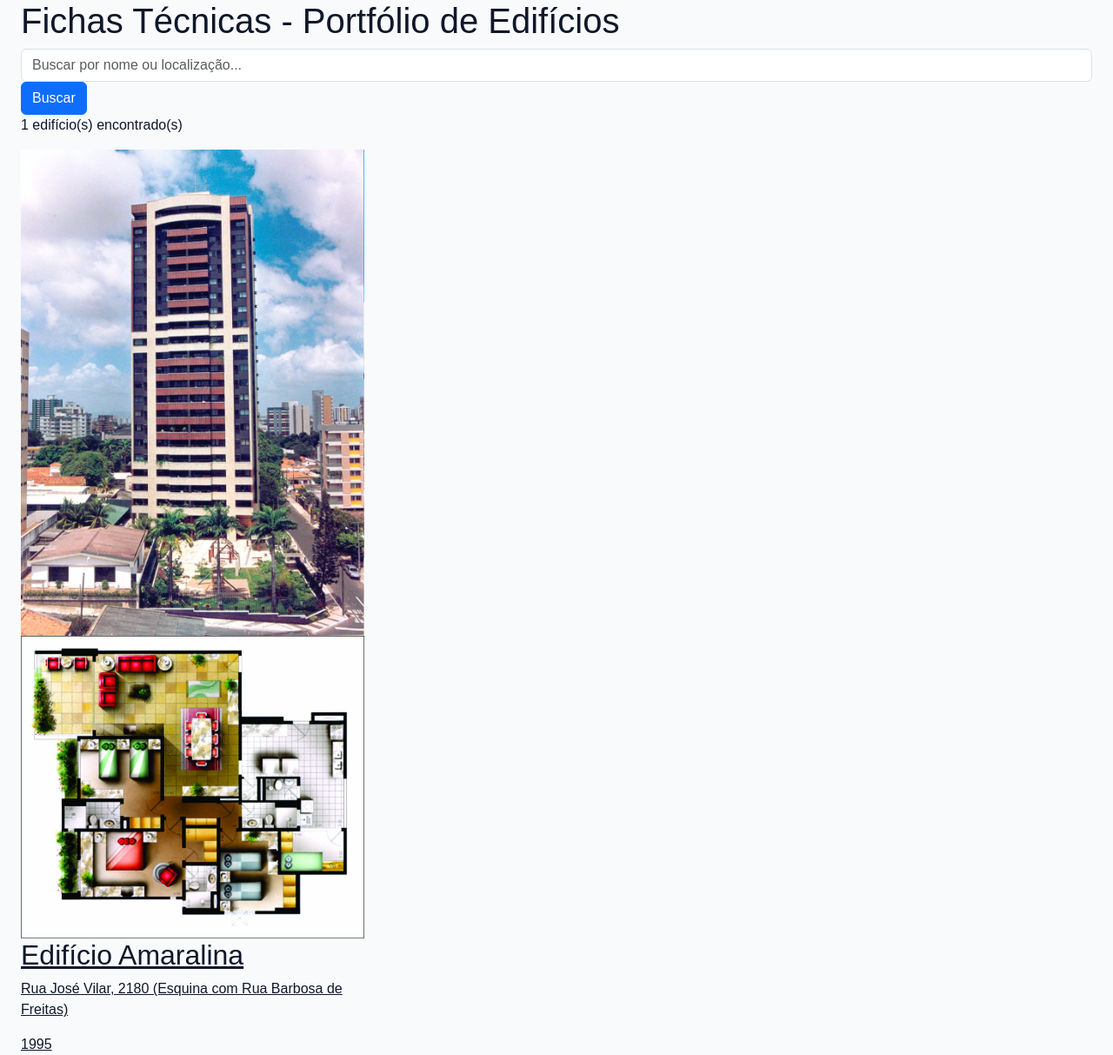
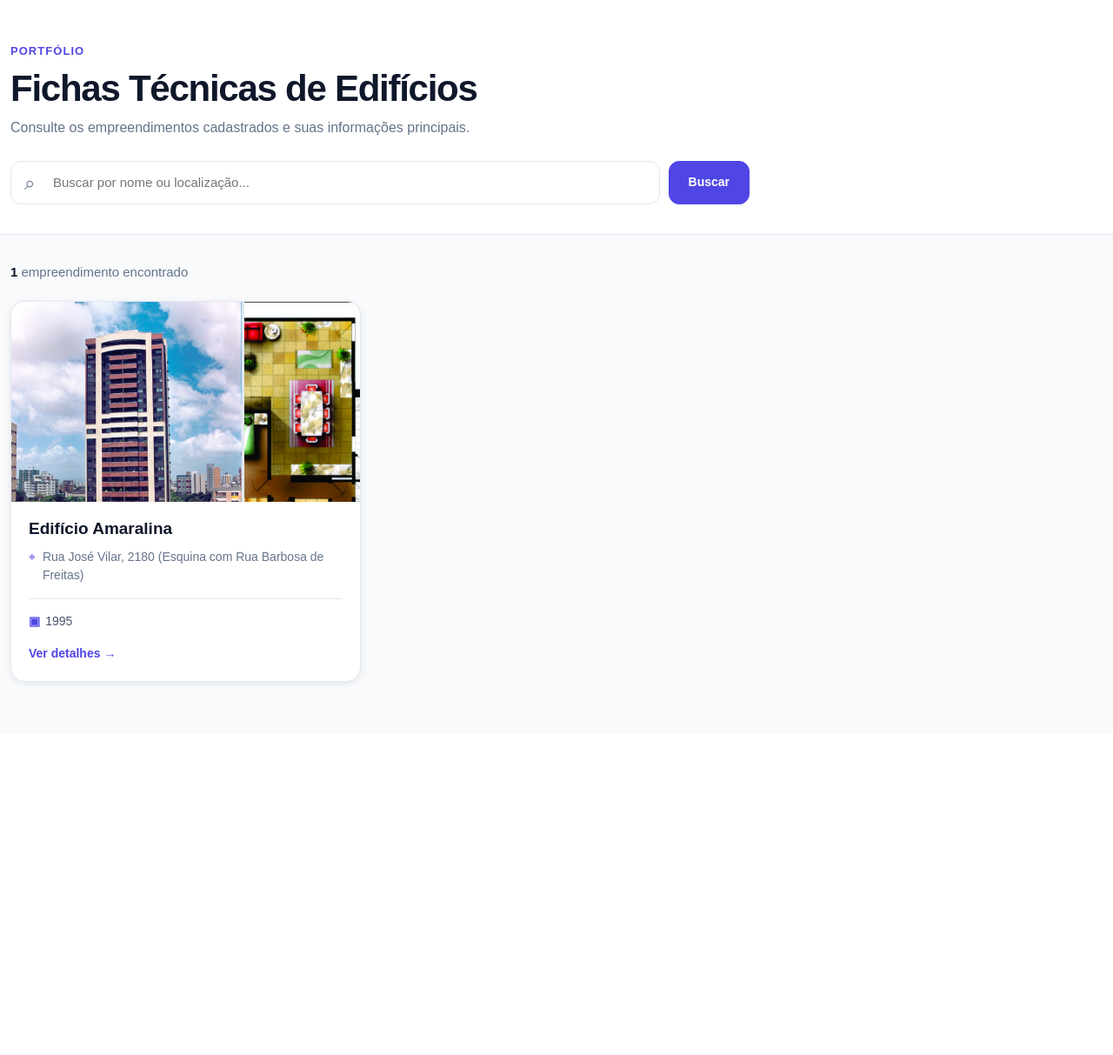
Before and after one commit to JHOM6579/Catalogo_de_Obras-2026, a Django app: page / in a window 1280 px wide. Shown: the part 73-1286 px from the top of the page at 87% size. After the commit the page ends 861 px from the top, so only its background shows below. Run offline with Django 5.2, Linux system fonts and the light colour scheme; data comes from the database, SQL or seed files in the repository.

Commit message:
Redesenha pagina inicial e cards do catalogo

```diff
--- a/static/css/cards.css
+++ b/static/css/cards.css
@@ -0,0 +1,140 @@
+.building-grid {
+    display: grid;
+    grid-template-columns: repeat(3, minmax(0, 1fr));
+    gap: 24px;
+}
+
+.building-card-link {
+    min-width: 0;
+    color: inherit;
+    text-decoration: none;
+}
+
+.building-card {
+    height: 100%;
+    overflow: hidden;
+    border: 1px solid var(--color-border);
+    border-radius: var(--radius-md);
+    background: var(--color-surface);
+    box-shadow: var(--shadow-sm);
+    transition:
+        transform 0.22s ease,
+        box-shadow 0.22s ease,
+        border-color 0.22s ease;
+}
+
+.building-card:hover {
+    border-color: rgba(79, 70, 229, 0.35);
+    box-shadow: var(--shadow-md);
+    transform: translateY(-5px);
+}
+
+.building-card-images {
+    height: 230px;
+    display: grid;
+    gap: 3px;
+    overflow: hidden;
+    background: #e2e8f0;
+}
+
+.building-card-photo {
+    width: 100%;
+    height: 100%;
+    object-fit: cover;
+    transition: transform 0.35s ease;
+}
+
+.building-card:hover .building-card-photo {
+    transform: scale(1.03);
+}
+
+/* Uma foto */
+
+.photo-count-1 {
+    grid-template-columns: 1fr;
+}
+
+/* Duas fotos */
+
+.photo-count-2 {
+    grid-template-columns: 2fr 1fr;
+}
+
+/* Três fotos */
+
+.photo-count-3 {
+    grid-template-columns: 2fr 1fr;
+    grid-template-rows: 1fr 1fr;
+}
+
+.photo-count-3 .photo-1 {
+    grid-row: 1 / 3;
+}
+
+.building-card-placeholder {
+    display: flex;
+    flex-direction: column;
+    align-items: center;
+    justify-content: center;
+    gap: 8px;
+    color: var(--color-muted);
+}
+
+.building-card-placeholder span {
+    font-size: 38px;
+}
+
+.building-card-content {
+    padding: 20px;
+}
+
+.building-card-content h2 {
+    margin: 0 0 10px;
+    color: var(--color-text);
+    font-size: 19px;
+    font-weight: 750;
+}
+
+.building-card-location {
+    min-height: 42px;
+    display: flex;
+    align-items: flex-start;
+    gap: 8px;
+    margin: 0 0 16px;
+    color: var(--color-muted);
+    font-size: 14px;
+    line-height: 1.5;
+}
+
+.building-card-location span {
+    flex: 0 0 auto;
+    color: var(--color-primary);
+}
+
+.building-card-meta {
+    display: flex;
+    flex-wrap: wrap;
+    gap: 16px;
+    padding-top: 15px;
+    border-top: 1px solid var(--color-border);
+    color: #475569;
+    font-size: 14px;
+}
+
+.building-card-meta span {
+    display: inline-flex;
+    align-items: center;
+    gap: 6px;
+}
+
+.building-card-meta strong {
+    color: var(--color-primary);
+}
+
+.building-card-action {
+    display: inline-block;
+    margin-top: 16px;
+    color: var(--color-primary);
+    font-size: 14px;
+    font-weight: 700;
+}
--- a/static/css/detalhes.css
+++ b/static/css/detalhes.css
@@ -171,20 +171,3 @@
         height: 320px;
     }
 }
-
-.detail-page {
-    border: 8px solid red !important;
-}
-
-.map-card {
-    border: 8px solid red !important;
-}
-
-.info-card {
-    border: 8px solid blue !important;
-}
-
-.map-frame {
-    width: 100% !important;
-    height: 500px !important;
-}
--- a/static/css/home.css
+++ b/static/css/home.css
@@ -0,0 +1,158 @@
+.home-container {
+    max-width: 1320px;
+}
+
+.home-hero {
+    padding: 46px 0 34px;
+    background: var(--color-surface);
+    border-bottom: 1px solid var(--color-border);
+}
+
+.home-heading {
+    display: flex;
+    justify-content: space-between;
+    align-items: end;
+    gap: 24px;
+    margin-bottom: 26px;
+}
+
+.home-eyebrow {
+    display: inline-block;
+    margin-bottom: 8px;
+    color: var(--color-primary);
+    font-size: 13px;
+    font-weight: 700;
+    letter-spacing: 0.08em;
+    text-transform: uppercase;
+}
+
+.home-heading h1 {
+    margin: 0 0 8px;
+    color: var(--color-text);
+    font-size: clamp(28px, 4vw, 42px);
+    font-weight: 750;
+    letter-spacing: -0.03em;
+}
+
+.home-heading p {
+    max-width: 650px;
+    margin: 0;
+    color: var(--color-muted);
+    font-size: 16px;
+}
+
+.catalog-search {
+    max-width: 850px;
+    display: flex;
+    align-items: stretch;
+    gap: 10px;
+}
+
+.catalog-search-field {
+    min-width: 0;
+    flex: 1;
+    position: relative;
+}
+
+.catalog-search-icon {
+    position: absolute;
+    top: 50%;
+    left: 16px;
+    color: var(--color-muted);
+    font-size: 22px;
+    transform: translateY(-50%);
+    pointer-events: none;
+}
+
+.catalog-search-field input {
+    width: 100%;
+    min-height: 50px;
+    padding: 0 16px 0 48px;
+    border: 1px solid var(--color-border);
+    border-radius: 12px;
+    background: #ffffff;
+    color: var(--color-text);
+    font-size: 15px;
+    outline: none;
+    transition:
+        border-color 0.2s ease,
+        box-shadow 0.2s ease;
+}
+
+.catalog-search-field input:focus {
+    border-color: var(--color-primary);
+    box-shadow: 0 0 0 4px rgba(79, 70, 229, 0.12);
+}
+
+.catalog-search-button,
+.catalog-clear-button {
+    min-height: 50px;
+    display: inline-flex;
+    align-items: center;
+    justify-content: center;
+    padding: 0 22px;
+    border-radius: 12px;
+    font-size: 14px;
+    font-weight: 700;
+    text-decoration: none;
+}
+
+.catalog-search-button {
+    border: 1px solid var(--color-primary);
+    background: var(--color-primary);
+    color: #ffffff;
+}
+
+.catalog-search-button:hover {
+    background: var(--color-primary-dark);
+}
+
+.catalog-clear-button {
+    border: 1px solid var(--color-border);
+    background: #ffffff;
+    color: var(--color-text);
+}
+
+.catalog-section {
+    padding: 32px 0 60px;
+}
+
+.catalog-toolbar {
+    margin-bottom: 22px;
+}
+
+.catalog-toolbar p {
+    margin: 0;
+    color: var(--color-muted);
+    font-size: 15px;
+}
+
+.catalog-toolbar strong {
+    color: var(--color-text);
+}
+
+.catalog-empty {
+    grid-column: 1 / -1;
+    padding: 70px 24px;
+    border: 1px dashed var(--color-border);
+    border-radius: var(--radius-md);
+    background: var(--color-surface);
+    text-align: center;
+}
+
+.catalog-empty-icon {
+    display: block;
+    margin-bottom: 14px;
+    color: var(--color-muted);
+    font-size: 40px;
+}
+
+.catalog-empty h2 {
+    margin-bottom: 8px;
+    font-size: 22px;
+}
+
+.catalog-empty p {
+    margin-bottom: 22px;
+    color: var(--color-muted);
+}
--- a/templates/edificios/lista.html
+++ b/templates/edificios/lista.html
@@ -4,83 +4,127 @@
 
 {% block content %}
 
-<section class="catalog-header">
-    <div class="container-fluid px-4">
-        <h1 class="page-title">
-            Fichas Técnicas - Portfólio de Edifícios
-        </h1>
+<section class="home-hero">
+    <div class="container home-container">
+        <div class="home-heading">
+            <div>
+                <span class="home-eyebrow">Portfólio</span>
 
-        <form method="get" class="search-form">
+                <h1>Fichas Técnicas de Edifícios</h1>
+
+                <p>
+                    Consulte os empreendimentos cadastrados e suas informações principais.
+                </p>
+            </div>
+        </div>
+
+        <form method="get" class="catalog-search">
+            <div class="catalog-search-field">
+                <span class="catalog-search-icon">⌕</span>
+
                 <input
-                type="text"
+                    type="search"
                     name="busca"
                     value="{{ busca }}"
-                class="form-control search-input"
                     placeholder="Buscar por nome ou localização..."
+                    aria-label="Buscar edifícios"
                 >
+            </div>
 
-            <button class="btn btn-primary">
+            <button type="submit" class="catalog-search-button">
                 Buscar
             </button>
+
+            {% if busca %}
+                <a href="{% url 'lista_edificios' %}" class="catalog-clear-button">
+                    Limpar
+                </a>
+            {% endif %}
         </form>
     </div>
 </section>
 
-<section class="catalog-content">
-    <div class="container-fluid px-4">
+<section class="catalog-section">
+    <div class="container home-container">
 
-        <p class="result-count">
-            {{ edificios|length }} edifício(s) encontrado(s)
+        <div class="catalog-toolbar">
+            <p>
+                <strong>{{ edificios|length }}</strong>
+                empreendimento{{ edificios|length|pluralize }} encontrado{{ edificios|length|pluralize }}
             </p>
+        </div>
 
-        <div class="row g-4">
+        <div class="building-grid">
             {% for edificio in edificios %}
-                <div class="col-12 col-md-6 col-xl-4">
-                    <a href="{% url 'detalhe_edificio' edificio.slug %}" class="building-card-link">
+                <a
+                    href="{% url 'detalhe_edificio' edificio.slug %}"
+                    class="building-card-link"
+                >
                     <article class="building-card">
 
-                            <div class="building-card-images">
-                                {% for foto in edificio.fotos_card %}
-                                    {% if forloop.first %}
-                                        <img src="{{ foto.imagem.url }}" class="main-card-image" alt="{{ edificio.nome }}">
-                                    {% else %}
-                                        <img src="{{ foto.imagem.url }}" class="small-card-image" alt="{{ edificio.nome }}">
-                                    {% endif %}
+                        {% with fotos=edificio.fotos_card %}
+                            <div class="building-card-images photo-count-{{ fotos|length }}">
+
+                                {% for foto in fotos %}
+                                    <img
+                                        src="{{ foto.imagem.url }}"
+                                        alt="{{ foto.legenda|default:edificio.nome }}"
+                                        class="building-card-photo photo-{{ forloop.counter }}"
+                                    >
                                 {% empty %}
-                                    <div class="image-placeholder">
-                                        Sem imagem
+                                    <div class="building-card-placeholder">
+                                        <span>▧</span>
+                                        <small>Sem imagem</small>
                                     </div>
                                 {% endfor %}
+
                             </div>
+                        {% endwith %}
 
-                            <div class="building-card-body">
-                                <h2 class="building-card-title">
-                                    {{ edificio.nome }}
-                                </h2>
+                        <div class="building-card-content">
+                            <h2>{{ edificio.nome }}</h2>
 
-                                <p class="building-location">
+                            <p class="building-card-location">
+                                <span>⌖</span>
                                 {{ edificio.localizacao_textual }}
                             </p>
 
-                                <div class="building-meta">
+                            <div class="building-card-meta">
                                 {% if edificio.area_construida %}
-                                        <span>{{ edificio.area_construida }} m²</span>
+                                    <span>
+                                        <strong>↗</strong>
+                                        {{ edificio.area_construida }} m²
+                                    </span>
                                 {% endif %}
 
                                 {% if edificio.ano_construcao %}
-                                        <span>{{ edificio.ano_construcao }}</span>
+                                    <span>
+                                        <strong>▣</strong>
+                                        {{ edificio.ano_construcao }}
+                                    </span>
                                 {% endif %}
                             </div>
+
+                            <span class="building-card-action">
+                                Ver detalhes →
+                            </span>
                         </div>
 
                     </article>
                 </a>
-                </div>
             {% empty %}
-                <div class="col-12">
-                    <div class="alert alert-light border">
-                        Nenhum edifício encontrado.
-                    </div>
+                <div class="catalog-empty">
+                    <span class="catalog-empty-icon">⌕</span>
+
+                    <h2>Nenhum edifício encontrado</h2>
+
+                    <p>
+                        Tente pesquisar por outro nome ou localização.
+                    </p>
+
+                    <a href="{% url 'lista_edificios' %}" class="btn btn-primary">
+                        Limpar pesquisa
+                    </a>
                 </div>
             {% endfor %}
         </div>
```
Also changed, not shown: static/css/responsive.css (+51 -0 lines). Lines whose indentation alone changed are shown as unchanged.
